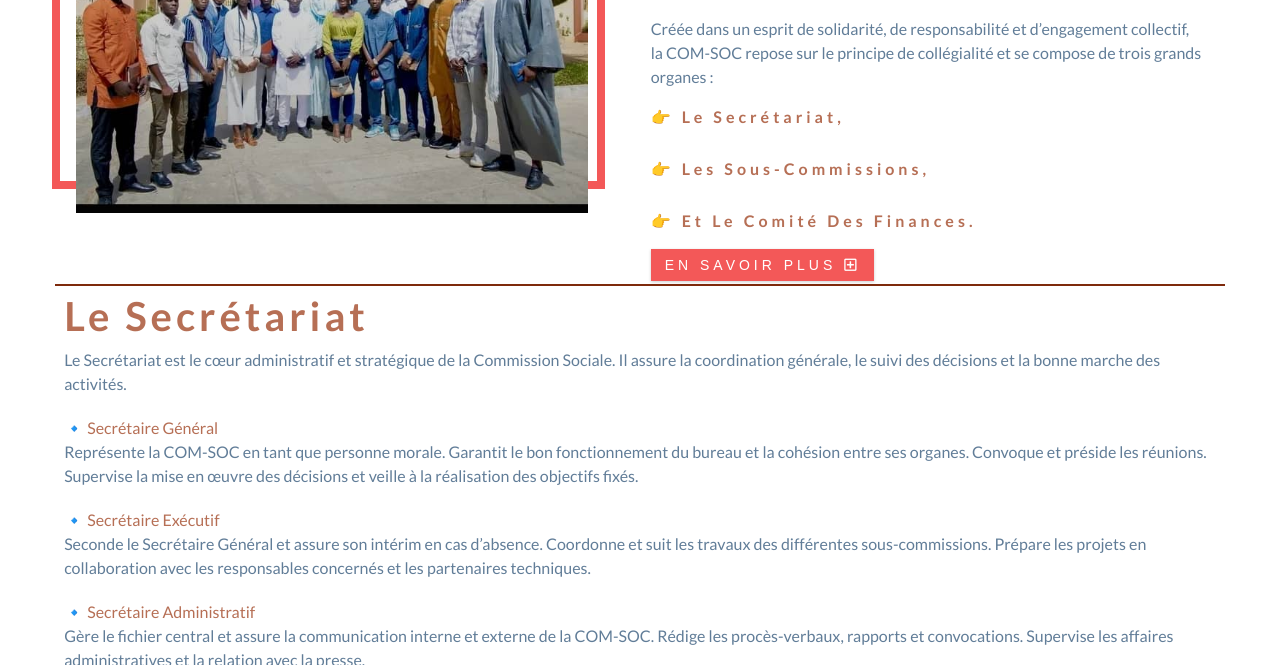
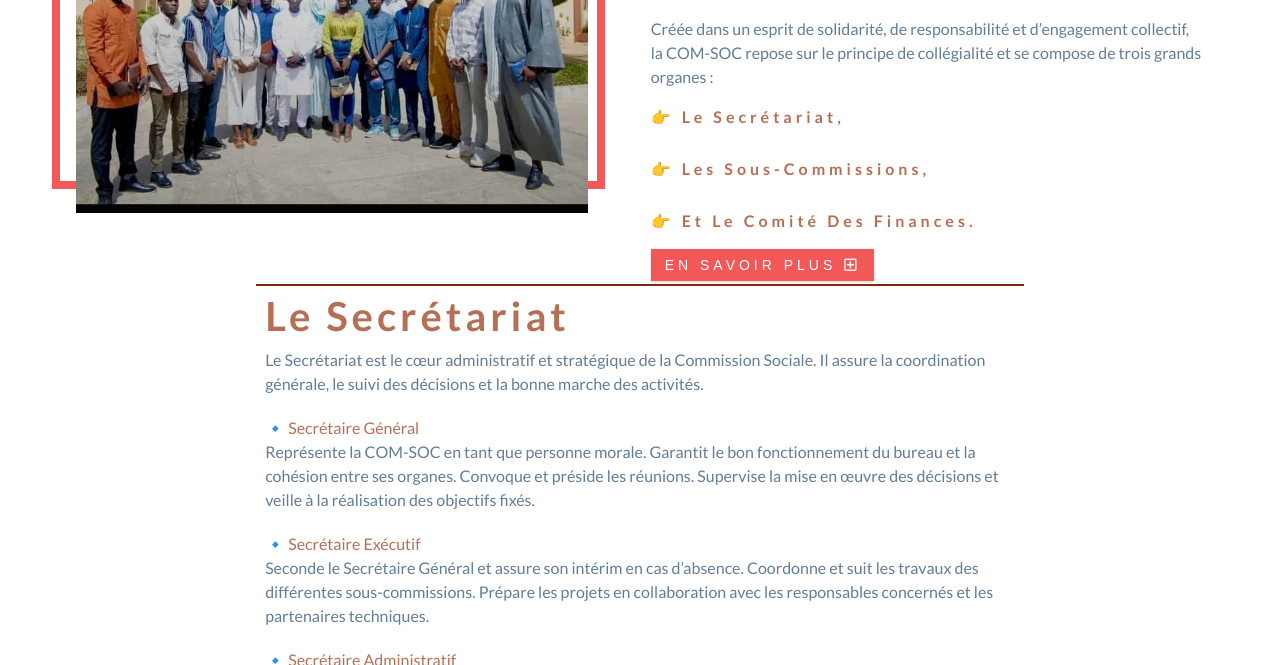
Before and after one commit to Mouha78-svg/COM-SOC, a plain HTML site: page index.html in a window 1280 px wide. Both pictures are taken after a click on the button "EN SAVOIR PLUS". Shown: the part 1219-1884 px from the top of the page. Drawn offline with Linux system fonts and the light colour scheme.

Commit message:
update site com-soc

```diff
--- a/css/style.css
+++ b/css/style.css
@@ -301,6 +301,11 @@ Hero
   border-top: 2px solid var(--clr-primary-1);
   padding: 0.572rem;
   display: none;
+}
+@media screen and (min-width: 992px) {
+  .suits {
+    max-width: 60vw;
+  }
 }
 /* hide text */
 
```
